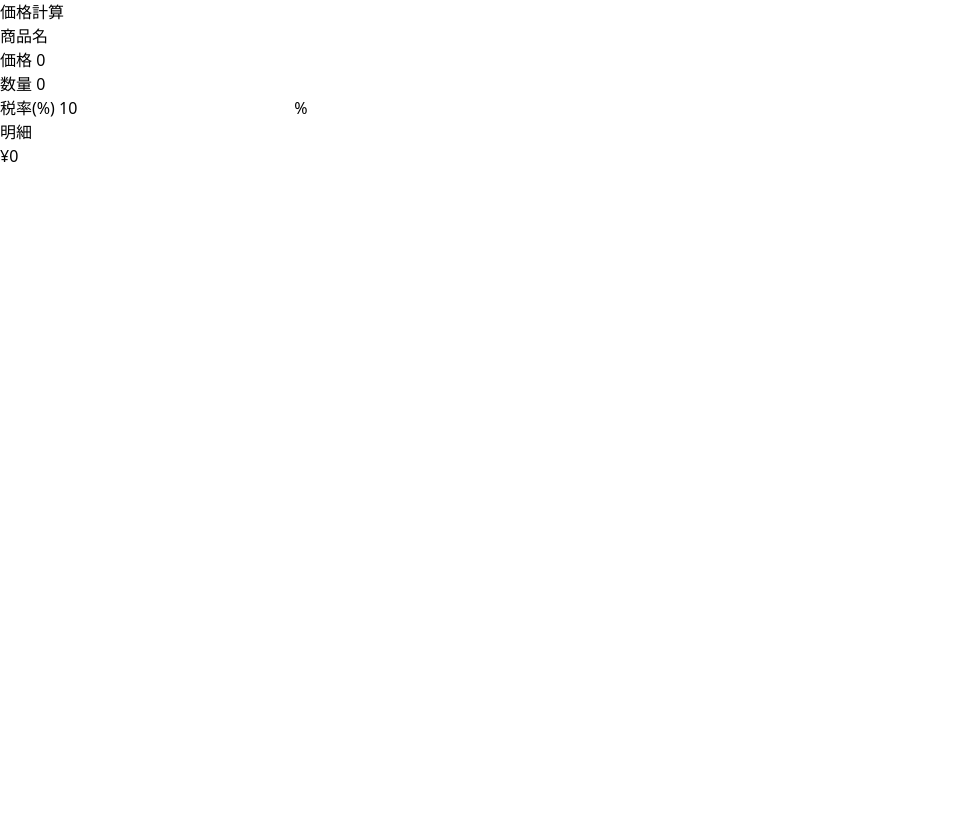
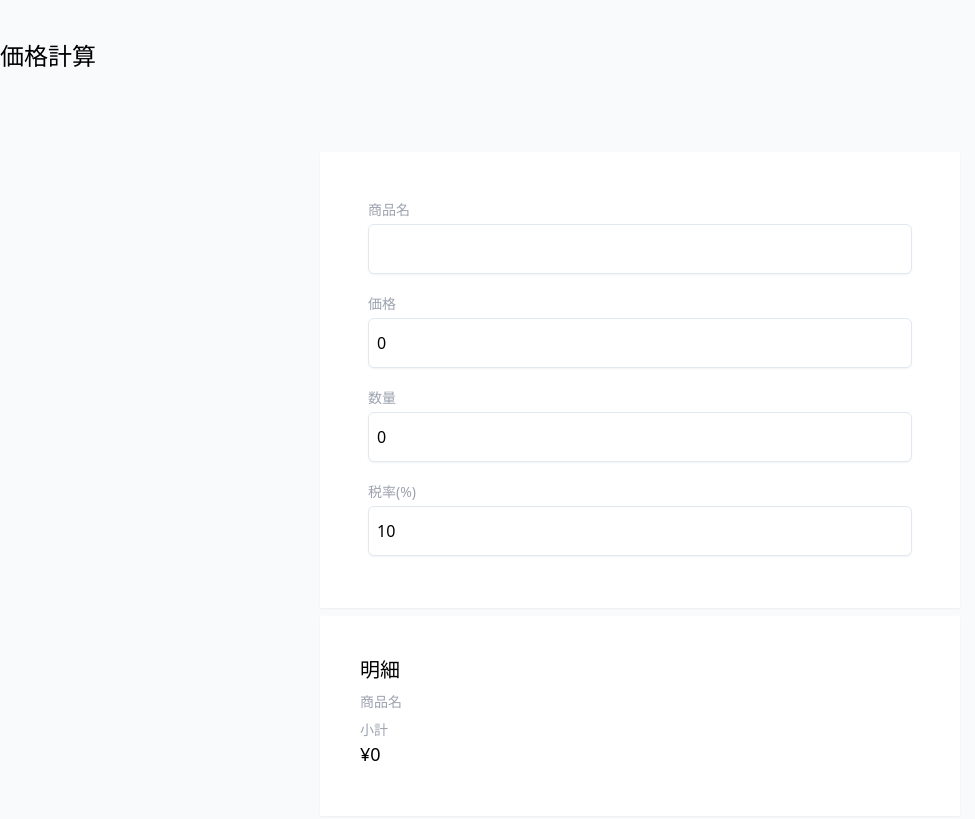
Before and after one commit to simonNozaki/miactive, a website built with webpack: page index.html in a window 1280 px wide. Shown: the whole page, without its empty margins (0-975 px from the left). Built offline with nearby package versions, Linux system fonts and the light colour scheme.

Commit message:
feat: スタイルを整形

```diff
--- a/index.html
+++ b/index.html
@@ -4,32 +4,48 @@
     <meta charset="utf-8" />
     <title>リアクティブ価格計算</title>
   </head>
-  <main>
-    <body>
-      <h1>価格計算</h1>
-      <div>
-        <div>
-          <label> 商品名 </label>
-          <input id="name" type="text">
+  <body class="bg-gray-50">
+    <header class="py-10">
+      <div class="container mx-auto">
+        <h1 class="text-2xl">価格計算</h1>
+      </div>
+    </header>
+    <main class="py-10">
+      <div class="container mx-auto">
+        <div class="flex justify-center">
+          <div class="bg-white shadow-sm p-10 w-3/6">
+            <div class="p-2">
+              <label class="item-label" for="id"> 商品名 </label>
+              <input id="name" type="text" class="input w-full">
+            </div>
+            <div class="p-2">
+              <label class="item-label" for="price"> 価格 </label>
+              <input id="price" type="number" value="0" class="input w-full">
+            </div>
+            <div class="p-2">
+              <label class="item-label" for="quantity"> 数量 </label>
+              <input id="quantity" type="number" value="0" class="input w-full">
+            </div>
+            <div class="p-2">
+              <label class="item-label" for="tax"> 税率(%) </label>
+              <input id="tax" type="number" value="10" class="input w-full">
+            </div>
+          </div>
         </div>
-        <div>
-          <label> 価格 </label>
-          <input id="price" type="number" value="0">
-        </div>
-        <div>
-          <label> 数量 </label>
-          <input id="quantity" type="number" value="0">
-        </div>
-        <div>
-          <label> 税率(%) </label>
-          <input id="tax" type="number" value="10"> %
+        <div class="flex justify-center my-2">
+          <div class="bg-white shadow-sm p-10 w-3/6">
+            <h2 class="text-xl"> 明細 </h2>
+            <div class="my-2">
+              <label class="item-label"> 商品名 </label>
+              <p id="productName" class="text-lg"></p>
+            </div>
+            <div class="my-2">
+              <label class="item-label"> 小計 </label>
+              <p id="totalPrice" class="text-lg"></p>
+            </div>
+          </div>
         </div>
       </div>
-      <div>
-        <h2> 明細 </h2>
-        <p id="productName"></p>
-        <p id="totalPrice"></p>
-      </div>
-    </body>
-  </main>
+    </main>
+  </body>
 </html>
--- a/public/css/style.css
+++ b/public/css/style.css
@@ -2,10 +2,29 @@
 @tailwind components;
 @tailwind utilities;
 
-.main-panel {
-  @apply bg-gray-400
+.container {
+  @apply bg-gray-50
+}
+
+.title {
+  @apply text-2xl
+}
+
+.subtitle {
+  @apply text-xl
+}
+
+.card {
+  @apply bg-gray-300 rounded-lg p-4
 }
 
 .input {
-  @apply rounded bg-gray-200
+  @apply
+    rounded-md shadow-sm border border-slate-200 outline-none font-medium
+    px-2 py-3 my-1
+    focus:shadow-md focus:border-[#6A64F1]
 }
+
+.item-label {
+  @apply text-gray-400 text-sm block
+}
```
